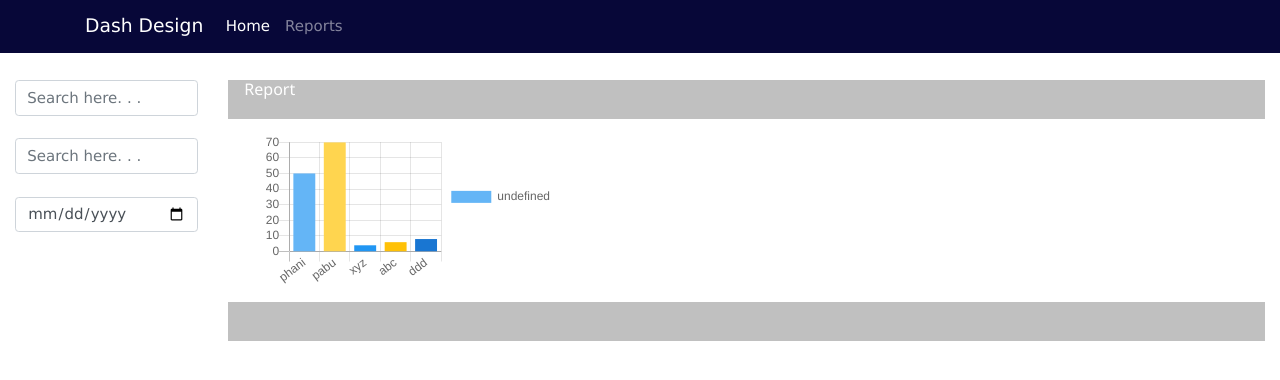
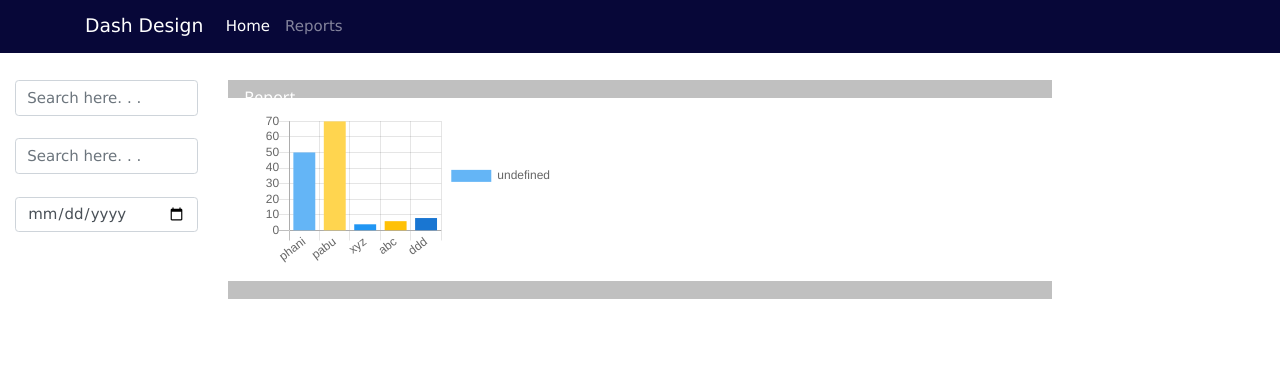
Before and after one commit to Bhagyavati/Dashboard, an Angular app in the folder dashdesign-master/: page / in a window 1280 px wide. Shown: the top 380 px of the page. Built offline with nearby package versions, Linux system fonts and the light colour scheme; what ng2-charts would draw is missing.

Commit message:
Changes in container css

```diff
--- a/dashdesign-master/src/app/container/container.component.css
+++ b/dashdesign-master/src/app/container/container.component.css
@@ -1,5 +1,5 @@
 .w3-red, .w3-hover-red:hover {
-  height: 18%;
+  height: 8%;
   color: #fff!important;
   background-color: silver!important;
 }
@@ -132,36 +132,7 @@ body {
   text-align: left;
   background-color: #fff;
 }
-:root {
-  --blue: #007bff;
-  --indigo: #6610f2;
-  --purple: #6f42c1;
-  --pink: #e83e8c;
-  --red: #dc3545;
-  --orange: #fd7e14;
-  --yellow: #ffc107;
-  --green: #28a745;
-  --teal: #20c997;
-  --cyan: #17a2b8;
-  --white: #fff;
-  --gray: #6c757d;
-  --gray-dark: #343a40;
-  --primary: #007bff;
-  --secondary: #6c757d;
-  --success: #28a745;
-  --info: #17a2b8;
-  --warning: #ffc107;
-  --danger: #dc3545;
-  --light: #f8f9fa;
-  --dark: #343a40;
-  --breakpoint-xs: 0;
-  --breakpoint-sm: 576px;
-  --breakpoint-md: 768px;
-  --breakpoint-lg: 992px;
-  --breakpoint-xl: 1200px;
-  --font-family-sans-serif: -apple-system,BlinkMacSystemFont,"Segoe UI",Roboto,"Helvetica Neue",Arial,"Noto Sans",sans-serif,"Apple Color Emoji","Segoe UI Emoji","Segoe UI Symbol","Noto Color Emoji";
-  --font-family-monospace: SFMono-Regular,Menlo,Monaco,Consolas,"Liberation Mono","Courier New",monospace;
-}
+
 html {
   -ms-text-size-adjust: 100%;
   -webkit-text-size-adjust: 100%;
@@ -235,36 +206,7 @@ body {
   text-align: left;
   background-color: #fff;
 }
-:root {
-  --blue: #007bff;
-  --indigo: #6610f2;
-  --purple: #6f42c1;
-  --pink: #e83e8c;
-  --red: #dc3545;
-  --orange: #fd7e14;
-  --yellow: #ffc107;
-  --green: #28a745;
-  --teal: #20c997;
-  --cyan: #17a2b8;
-  --white: #fff;
-  --gray: #6c757d;
-  --gray-dark: #343a40;
-  --primary: #007bff;
-  --secondary: #6c757d;
-  --success: #28a745;
-  --info: #17a2b8;
-  --warning: #ffc107;
-  --danger: #dc3545;
-  --light: #f8f9fa;
-  --dark: #343a40;
-  --breakpoint-xs: 0;
-  --breakpoint-sm: 576px;
-  --breakpoint-md: 768px;
-  --breakpoint-lg: 992px;
-  --breakpoint-xl: 1200px;
-  --font-family-sans-serif: -apple-system,BlinkMacSystemFont,"Segoe UI",Roboto,"Helvetica Neue",Arial,"Noto Sans",sans-serif,"Apple Color Emoji","Segoe UI Emoji","Segoe UI Symbol","Noto Color Emoji";
-  --font-family-monospace: SFMono-Regular,Menlo,Monaco,Consolas,"Liberation Mono","Courier New",monospace;
-}
+
 html {
   -ms-text-size-adjust: 100%;
   -webkit-text-size-adjust: 100%;
@@ -390,7 +332,7 @@ h5 {
   line-height: 1.2;
 }
 h1, h2, h3, h4, h5, h6 {
-  margin-top: 0;
+  margin-top: 1%;
   margin-bottom: .5rem;
 }
 *, *:before, *:after {
--- a/dashdesign-master/src/app/container/container.component.ts
+++ b/dashdesign-master/src/app/container/container.component.ts
@@ -9,8 +9,7 @@ export class ContainerComponent implements OnInit {
   myChart;
   myChart1;
   constructor() { }
-
-  @HostBinding('class') classes = 'col';
+  @HostBinding('class') classes = 'col col-xl-8 col-lg-10';
 
   ngOnInit() {
       var canvasP = <HTMLCanvasElement> document.getElementById("pieChart");
```
